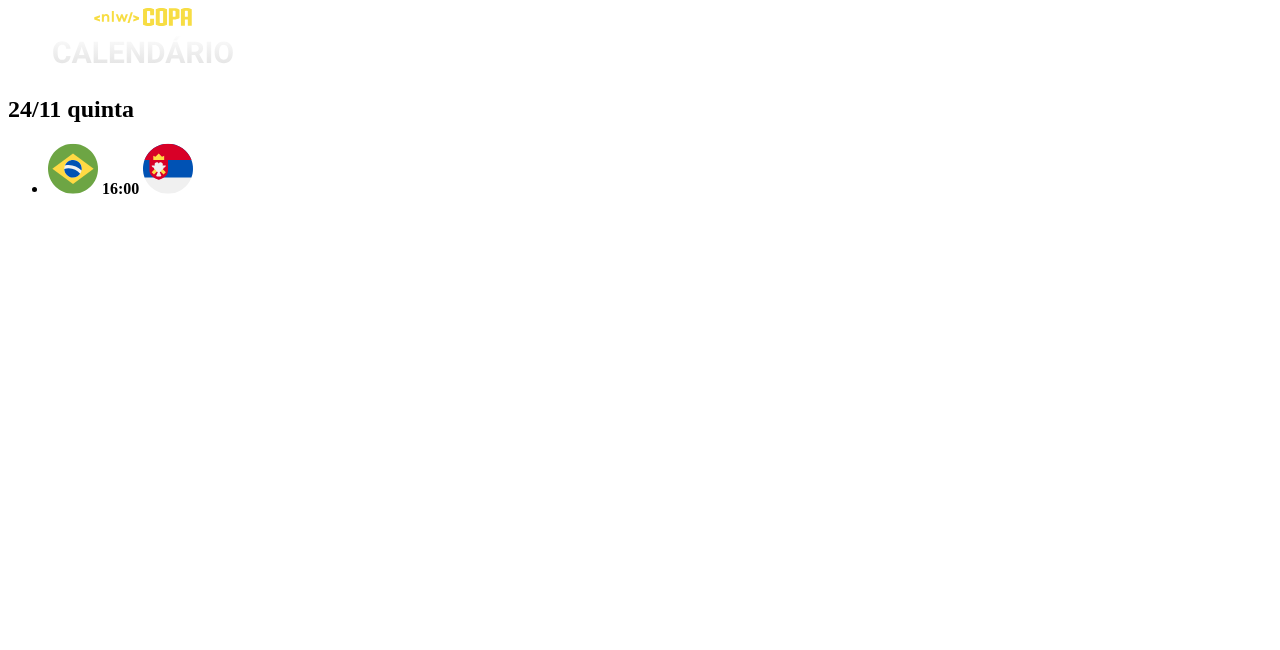
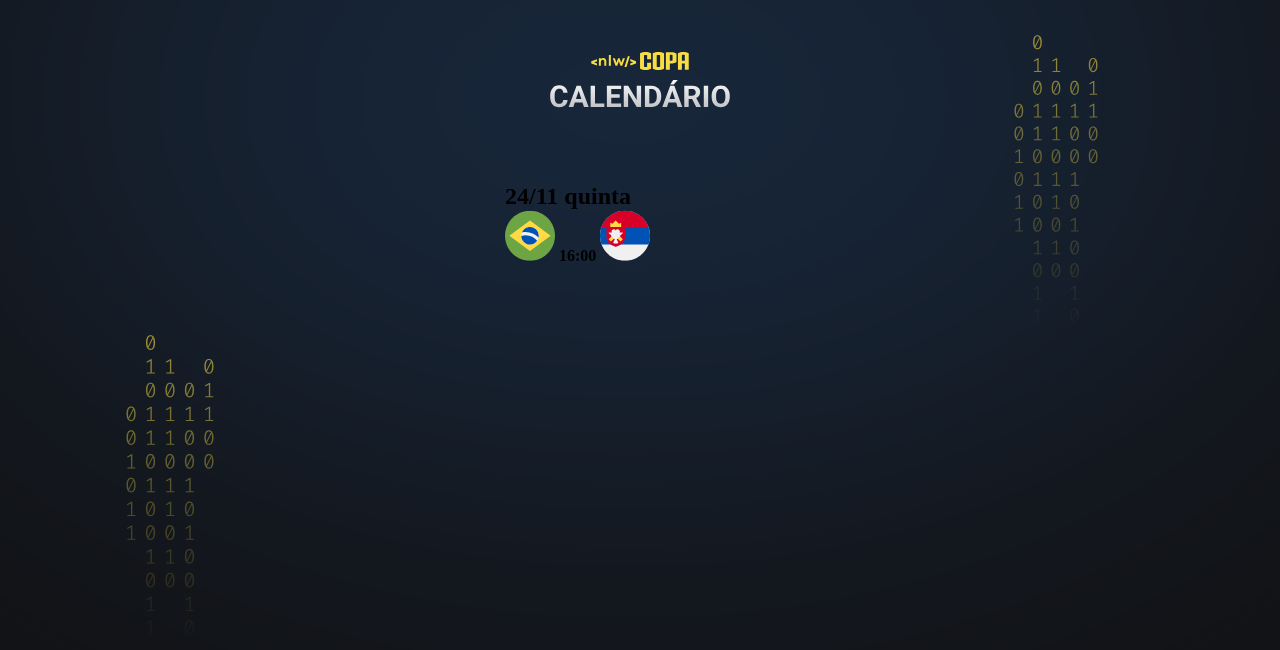
Before and after one commit to LucieneFreitas/NLW_Copa, a plain HTML site: page index.html in a window 1280 px wide. Drawn offline with Linux system fonts and the light colour scheme.

Commit message:
aualização

```diff
--- a/index.html
+++ b/index.html
@@ -4,7 +4,8 @@
   <meta charset="UTF-8">
   <meta http-equiv="X-UA-Compatible" content="IE=edge">
   <meta name="viewport" content="width=device-width, initial-scale=1.0">
-  <title>Meu site</title>
+  <title>Calendário de Jogos</title>
+  <link rel="stylesheet" href="./style.css">
 </head>
 <body>
   <div id="app">
--- /dev/null
+++ b/style.css
@@ -0,0 +1,24 @@
+* {
+  margin: 0;
+  padding: 0;
+}
+
+ul{
+  list-style: none;/*retirar pontinho da list */
+}
+
+body{
+  background-color: #121214;
+  background-image: url(./assets/bg.svg);
+  background-position-x: center;
+  background-position-y: 55%;
+}
+
+#app {
+  width: fit-content; /*fit(encaixe) content(conteúdo)*/
+  margin: 52px auto; /*52px(top e bottom) auto(left e right)*/
+}
+
+header {
+  margin-bottom: 63px;
+}
```
Also changed, not shown: assets/bg.svg (added).
